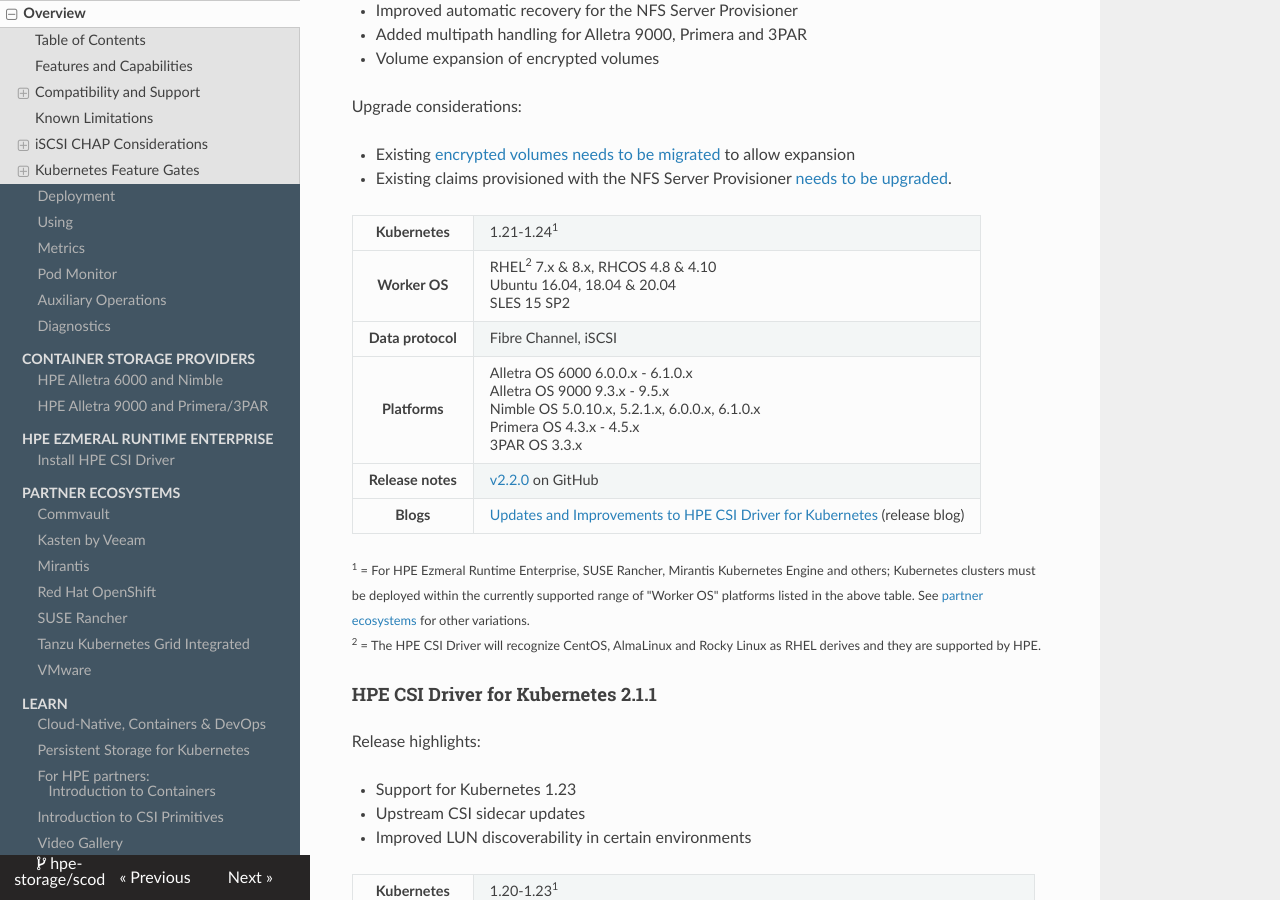
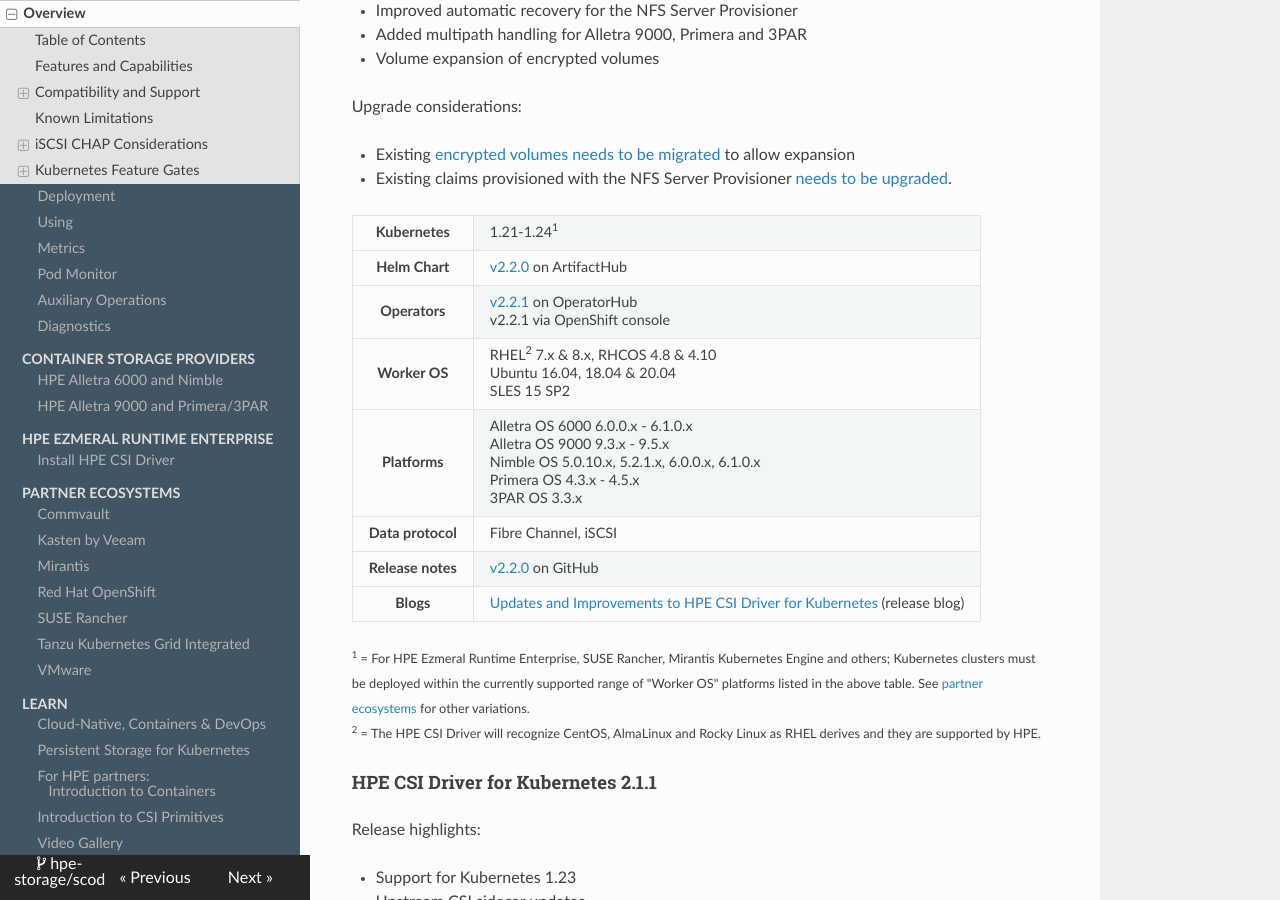
Before and after one commit to hpe-storage/scod, an MkDocs documentation site: the page built from docs/csi_driver/index.md, in a window 1280 px wide and 900 px high, scrolled down 3151 px. Built offline with MkDocs 1.6.1, drawn with Linux system fonts in a browser that asks for light colours; nearby versions of some CDN libraries.

Commit message:
Updates for 2.2.0
Signed-off-by: Michael Mattsson <michael.mattsson@gmail.com>

```diff
--- a/docs/csi_driver/index.md
+++ b/docs/csi_driver/index.md
@@ -79,15 +79,22 @@
     <td>1.21-1.24<sup>1</sup></td>
   </tr>
   <tr>
+    <th>Helm Chart</th>
+    <td><a href="https://artifacthub.io/packages/helm/hpe-storage/hpe-csi-driver/2.2.0">v2.2.0</a> on ArtifactHub</td>
+  </tr>
+  <tr>
+    <th>Operators</th>
+    <td>
+     <a href="https://operatorhub.io/operator/hpe-csi-operator/stable/hpe-csi-operator.v2.2.1">v2.2.1</a> on OperatorHub<br />
+     v2.2.1</a> via OpenShift console
+    </td>
+  </tr>
+  <tr>
     <th>Worker&nbsp;OS</th>
     <td>
       RHEL<sup>2</sup> 7.x & 8.x, RHCOS 4.8 & 4.10<br />
       Ubuntu 16.04, 18.04 & 20.04<br />
       SLES 15 SP2
-  </tr>
-  <tr>
-    <th>Data&nbsp;protocol</th>
-    <td>Fibre Channel, iSCSI</td>
   </tr>
   <tr>
     <th>Platforms</th>
@@ -98,6 +105,10 @@
       Primera OS 4.3.x - 4.5.x<br />
       3PAR OS 3.3.x
     </td>
+  </tr>
+  <tr>
+    <th>Data&nbsp;protocol</th>
+    <td>Fibre Channel, iSCSI</td>
   </tr>
   <tr>
     <th>Release&nbsp;notes</th>
```
Also changed, not shown: README.md (+1 -1 lines), docs/partners/redhat_openshift/index.md (+23 -8 lines), docs/partners/tkgi/index.md (+1 -0 lines).
